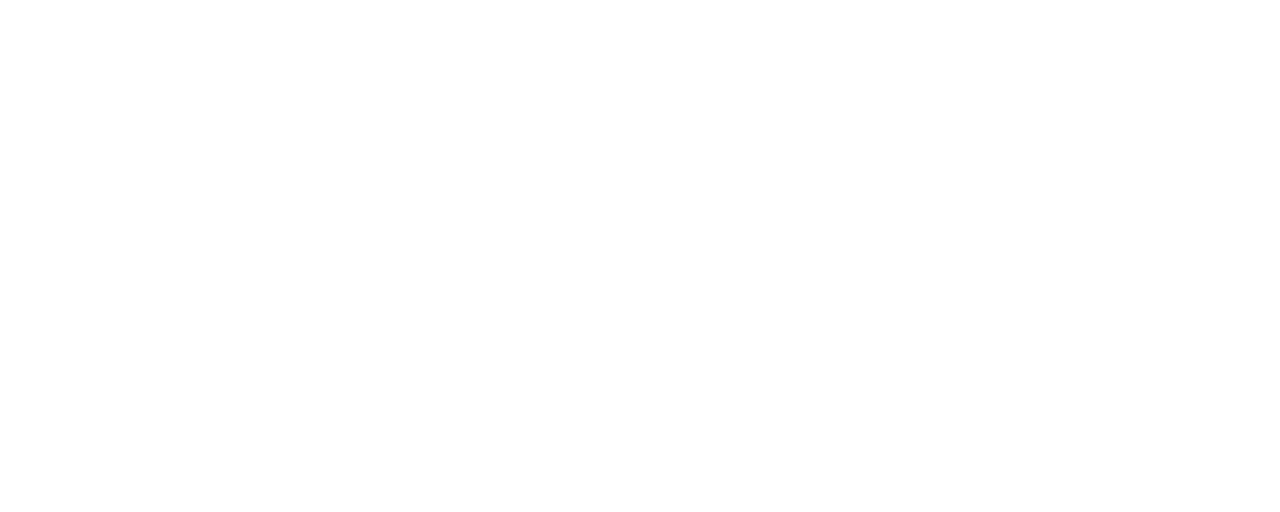
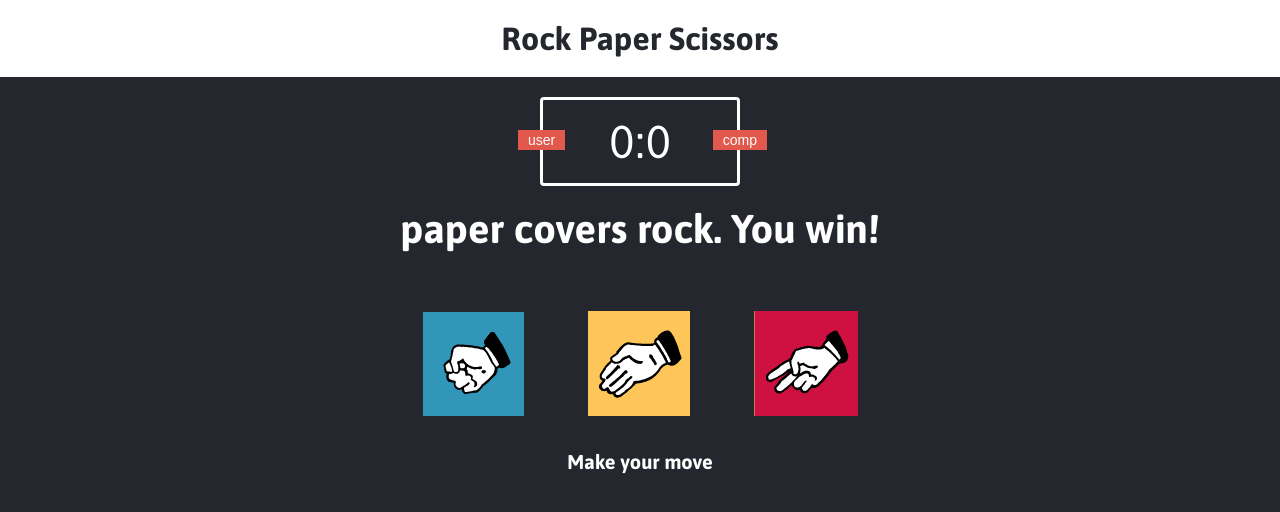
Before and after one commit to kartikey20/Rock-Paper-Scissor, a plain HTML site: page index.html in a window 1280 px wide. Drawn offline with Linux system fonts and the light colour scheme.

Commit message:
created structure of web page

```diff
--- a/index.html
+++ b/index.html
@@ -1,10 +1,36 @@
 <!DOCTYPE html>
 <html lang="en">
-<head>
-    <meta charset="UTF-8">
+  <head>
+    <meta charset="UTF-8" />
     <title>Title</title>
-</head>
-<body>
+    <link rel="stylesheet" href="style.css" />
+  </head>
+  <body>
+    <header>
+      <h1>Rock Paper Scissors</h1>
+    </header>
+    <div class="score-board">
+      <div id="user-label" class="badge">
+        user
+      </div>
+      <div id="comp-label" class="badge">comp</div>
+      <span id="user-score">0</span>:<span id="comp-score">0</span>
+    </div>
 
-</body>
+    <div class="result">
+      <p>paper covers rock. You win!</p>
+    </div>
+    <div class="choices">
+      <div id="R" class="choice">
+        <img src="images/rock.png" alt="" />
+      </div>
+      <div id="P" class="choice">
+        <img src="images/paper.png" alt="" />
+      </div>
+      <div id="S" class="choice">
+        <img src="images/scissor.png" alt="" />
+      </div>
+    </div>
+    <p id="action-message">Make your move</p>
+  </body>
 </html>
```
